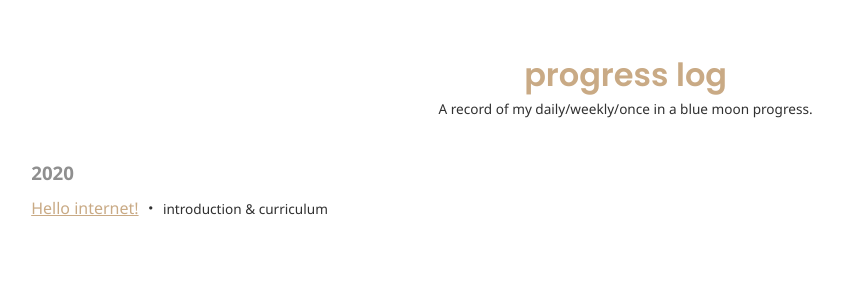
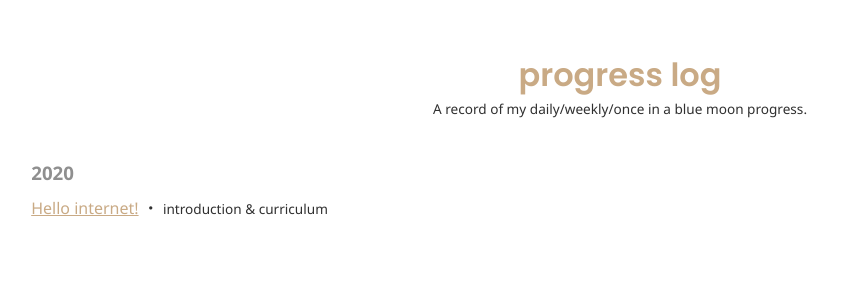
Before and after one commit to h-xuan/h-xuan.github.io, a Jekyll site: the page built from log.md, in a window 1280 px wide. Shown: the top 300 px of the page, without its empty margins (20-862 px from the left). Built offline with Jekyll 4.4.1, drawn with Linux system fonts in a browser that asks for light colours.

Commit message:
fixed padding

```diff
--- a/assets/pagestyle.css
+++ b/assets/pagestyle.css
@@ -7,7 +7,7 @@
 body {
   /* color: rgb(77, 77, 77); */
   padding: 4%;
-  padding-right: 40px;
+  /* padding-right: 40px; */
   font-family: "Segoe UI", "Tahoma", "Geneva", "Verdana", sans-serif;
   color: #303030;
   transition: color 0.1s ease-in;
```
